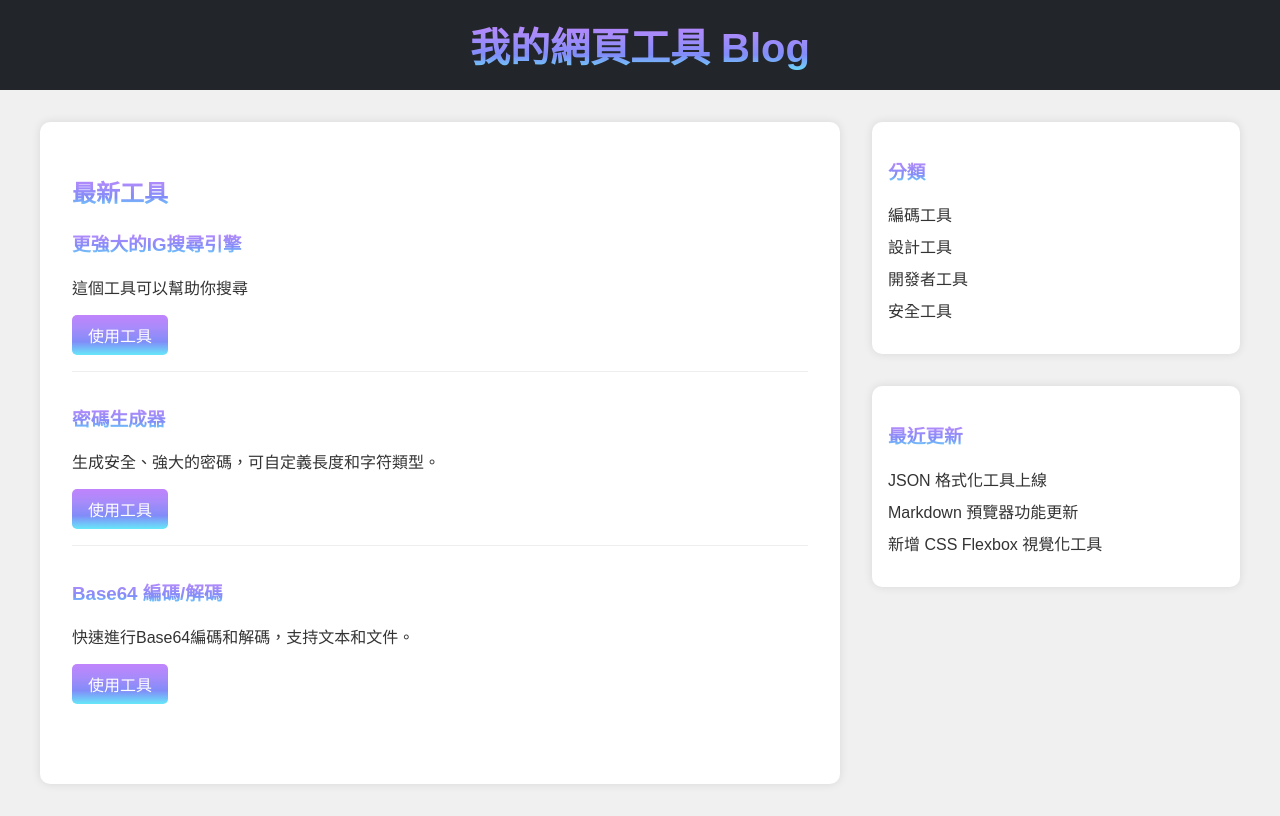
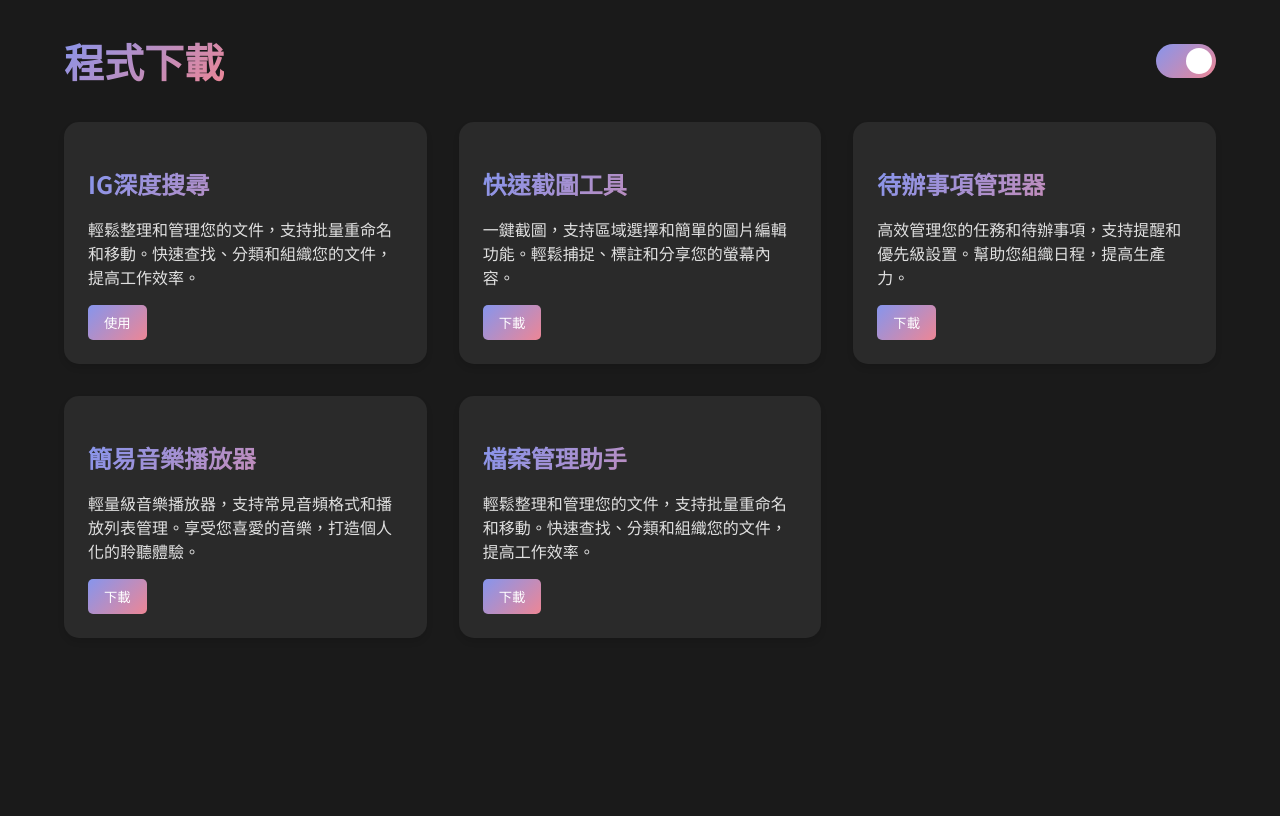
Before and after one commit to catwbu/Web-tool, a plain HTML site: page index.html in a window 1280 px wide. Drawn offline with Linux system fonts and the light colour scheme.

Commit message:
Add files via upload

```diff
--- a/index.html
+++ b/index.html
@@ -1,141 +1,230 @@
 <!DOCTYPE html>
-<html lang="zh-TW">
+<html lang="zh-TW" data-theme="dark">
 <head>
     <meta charset="UTF-8">
     <meta name="viewport" content="width=device-width, initial-scale=1.0">
-    <title>我的網頁工具 Blog</title>
+    <title>程式下載 - 深色模式</title>
     <style>
+        @import url('https://fonts.googleapis.com/css2?family=Noto+Sans+TC:wght@400;700&display=swap');
+
         :root {
-            --brand-bg-gradient: linear-gradient(to bottom, #c084fc, #a78bfa, #818cf8, #67e8f9);
+            --background-color: #1a1a1a;
+            --card-background: #2a2a2a;
+            --text-color: #e0e0e0;
+            --accent-color-1: #8695ed;
+            --accent-color-2: #ed8695;
+            --button-gradient: linear-gradient(135deg, #8695ed, #ed8695);
+            --button-hover-gradient: linear-gradient(135deg, #7a89e1, #e17a89);
         }
+
+        [data-theme="light"] {
+            --background-color: #f0f2f5;
+            --card-background: #ffffff;
+            --text-color: #333333;
+            --accent-color-1: #667eea;
+            --accent-color-2: #ea6676;
+            --button-gradient: linear-gradient(135deg, #667eea, #ea6676);
+            --button-hover-gradient: linear-gradient(135deg, #5a6fd6, #d65a68);
+        }
+
         body {
-            background-color: #f0f0f0;
-            font-family: Arial, sans-serif;
+            font-family: 'Noto Sans TC', sans-serif;
             margin: 0;
             padding: 0;
-            color: #333;
+            background-color: var(--background-color);
+            color: var(--text-color);
+            transition: background-color 0.3s ease, color 0.3s ease;
         }
-        .header {
-            background-color: #222529;
-            padding: 1rem;
-            text-align: center;
-        }
-        .header h1 {
-            background: var(--brand-bg-gradient) fixed;
-            -webkit-background-clip: text;
-            -webkit-text-fill-color: transparent;
-            background-clip: text;
-            font-size: 2.5rem;
-            margin: 0;
-        }
+
         .container {
-            display: flex;
+            width: 90%;
             max-width: 1200px;
             margin: 0 auto;
             padding: 2rem;
         }
-        .main-content {
-            flex: 2;
-            background-color: white;
-            padding: 2rem;
-            border-radius: 10px;
-            box-shadow: 0 0 10px rgba(0,0,0,0.1);
-        }
-        .sidebar {
-            flex: 1;
-            margin-left: 2rem;
-        }
-        .widget {
-            background-color: white;
-            padding: 1rem;
-            border-radius: 10px;
-            box-shadow: 0 0 10px rgba(0,0,0,0.1);
+
+        header {
+            display: flex;
+            justify-content: space-between;
+            align-items: center;
             margin-bottom: 2rem;
         }
-        h2, h3 {
-            background: var(--brand-bg-gradient) fixed;
+
+        h1 {
+            font-size: 2.5rem;
+            margin: 0;
+            background: var(--button-gradient);
             -webkit-background-clip: text;
             -webkit-text-fill-color: transparent;
             background-clip: text;
         }
-        .tool-item {
-            margin-bottom: 2rem;
-            border-bottom: 1px solid #eee;
-            padding-bottom: 1rem;
+
+        .theme-switch-wrapper {
+            display: flex;
+            align-items: center;
         }
-        .tool-item:last-child {
-            border-bottom: none;
+
+        .theme-switch {
+            display: inline-block;
+            height: 34px;
+            position: relative;
+            width: 60px;
         }
-        .tool-link {
+
+        .theme-switch input {
+            display: none;
+        }
+
+        .slider {
+            background-color: #ccc;
+            bottom: 0;
+            cursor: pointer;
+            left: 0;
+            position: absolute;
+            right: 0;
+            top: 0;
+            transition: .4s;
+            border-radius: 34px;
+        }
+
+        .slider:before {
+            background-color: #fff;
+            bottom: 4px;
+            content: "";
+            height: 26px;
+            left: 4px;
+            position: absolute;
+            transition: .4s;
+            width: 26px;
+            border-radius: 50%;
+        }
+
+        input:checked + .slider {
+            background: var(--button-gradient);
+        }
+
+        input:checked + .slider:before {
+            transform: translateX(26px);
+        }
+
+        .program-grid {
+            display: grid;
+            grid-template-columns: repeat(auto-fit, minmax(300px, 1fr));
+            gap: 2rem;
+        }
+
+        .program-card {
+            background-color: var(--card-background);
+            border-radius: 15px;
+            padding: 1.5rem;
+            transition: all 0.3s ease;
+            box-shadow: 0 4px 6px rgba(0, 0, 0, 0.1);
+        }
+
+        .program-card:hover {
+            transform: translateY(-5px);
+            box-shadow: 0 10px 20px rgba(0, 0, 0, 0.2);
+        }
+
+        .program-title {
+            font-size: 1.5rem;
+            margin-bottom: 0.5rem;
+            background: var(--button-gradient);
+            -webkit-background-clip: text;
+            -webkit-text-fill-color: transparent;
+            background-clip: text;
+        }
+
+        .program-description {
+            font-size: 1rem;
+            margin-bottom: 1rem;
+        }
+
+        .download-button {
             display: inline-block;
             padding: 0.5rem 1rem;
-            background: var(--brand-bg-gradient) fixed;
-            color: #fff;
+            background: var(--button-gradient);
+            color: white;
             text-decoration: none;
             border-radius: 5px;
-            transition: transform 0.3s ease;
+            transition: all 0.3s ease;
+            border: none;
+            cursor: pointer;
         }
-        .tool-link:hover {
-            transform: translateY(-3px);
+
+        .download-button:hover {
+            background: var(--button-hover-gradient);
         }
-        .categories, .recent-posts {
-            list-style-type: none;
-            padding: 0;
-        }
-        .categories li, .recent-posts li {
-            margin-bottom: 0.5rem;
-        }
-        .categories a, .recent-posts a {
-            color: #333;
-            text-decoration: none;
-        }
-        .categories a:hover, .recent-posts a:hover {
-            text-decoration: underline;
+
+        @media (max-width: 768px) {
+            .container {
+                padding: 1rem;
+            }
+            .program-grid {
+                grid-template-columns: 1fr;
+            }
         }
     </style>
 </head>
 <body>
-    <header class="header">
-        <h1>我的網頁工具 Blog</h1>
-    </header>
     <div class="container">
-        <main class="main-content">
-            <h2>最新工具</h2>
-            <article class="tool-item">
-                <h3>更強大的IG搜尋引擎</h3>
-                <p>這個工具可以幫助你搜尋</p>
-                <a href="instagram-dark-search.html" class="tool-link">使用工具</a>
-            </article>
-            <article class="tool-item">
-                <h3>密碼生成器</h3>
-                <p>生成安全、強大的密碼，可自定義長度和字符類型。</p>
-                <a href="#" class="tool-link">使用工具</a>
-            </article>
-            <article class="tool-item">
-                <h3>Base64 編碼/解碼</h3>
-                <p>快速進行Base64編碼和解碼，支持文本和文件。</p>
-                <a href="#" class="tool-link">使用工具</a>
-            </article>
-        </main>
-        <aside class="sidebar">
-            <div class="widget">
-                <h3>分類</h3>
-                <ul class="categories">
-                    <li><a href="#">編碼工具</a></li>
-                    <li><a href="#">設計工具</a></li>
-                    <li><a href="#">開發者工具</a></li>
-                    <li><a href="#">安全工具</a></li>
-                </ul>
+        <header>
+            <h1>程式下載</h1>
+            <div class="theme-switch-wrapper">
+                <label class="theme-switch" for="checkbox">
+					<input type="checkbox" id="checkbox" checked />
+                    <div class="slider"></div>
+                </label>
             </div>
-            <div class="widget">
-                <h3>最近更新</h3>
-                <ul class="recent-posts">
-                    <li><a href="#">JSON 格式化工具上線</a></li>
-                    <li><a href="#">Markdown 預覽器功能更新</a></li>
-                    <li><a href="#">新增 CSS Flexbox 視覺化工具</a></li>
-                </ul>
+        </header>
+        <div class="program-grid">
+            <div class="program-card">
+                <h2 class="program-title">IG深度搜尋</h2>
+                <p class="program-description">輕鬆整理和管理您的文件，支持批量重命名和移動。快速查找、分類和組織您的文件，提高工作效率。</p>
+                <button class="download-button" onclick="simulateDownload('檔案管理助手')">使用</button>
             </div>
-        </aside>
+            <div class="program-card">
+                <h2 class="program-title">快速截圖工具</h2>
+                <p class="program-description">一鍵截圖，支持區域選擇和簡單的圖片編輯功能。輕鬆捕捉、標註和分享您的螢幕內容。</p>
+                <button class="download-button" onclick="simulateDownload('快速截圖工具')">下載</button>
+            </div>
+            <div class="program-card">
+                <h2 class="program-title">待辦事項管理器</h2>
+                <p class="program-description">高效管理您的任務和待辦事項，支持提醒和優先級設置。幫助您組織日程，提高生產力。</p>
+                <button class="download-button" onclick="simulateDownload('待辦事項管理器')">下載</button>
+            </div>
+            <div class="program-card">
+                <h2 class="program-title">簡易音樂播放器</h2>
+                <p class="program-description">輕量級音樂播放器，支持常見音頻格式和播放列表管理。享受您喜愛的音樂，打造個人化的聆聽體驗。</p>
+                <button class="download-button" onclick="simulateDownload('簡易音樂播放器')">下載</button>
+            </div>
+			            <div class="program-card">
+                <h2 class="program-title">檔案管理助手</h2>
+                <p class="program-description">輕鬆整理和管理您的文件，支持批量重命名和移動。快速查找、分類和組織您的文件，提高工作效率。</p>
+                <button class="download-button" onclick="simulateDownload('簡易音樂播放器')">下載</button>
+            </div>
+
+        </div>
     </div>
+
+    <script>
+        const toggleSwitch = document.querySelector('.theme-switch input[type="checkbox"]');
+        const htmlElement = document.documentElement;
+
+        function switchTheme(e) {
+            if (e.target.checked) {
+                htmlElement.setAttribute('data-theme', 'dark');
+            } else {
+				htmlElement.setAttribute('data-theme', 'light');
+
+            }
+        }
+
+        toggleSwitch.addEventListener('change', switchTheme, false);
+
+        function simulateDownload(programName) {
+            alert(`開始下載 ${programName}。\n\n這只是一個模擬下載的示例。在實際應用中，這裡將觸發真實的下載過程。`);
+        }
+    </script>
 </body>
 </html>
```
